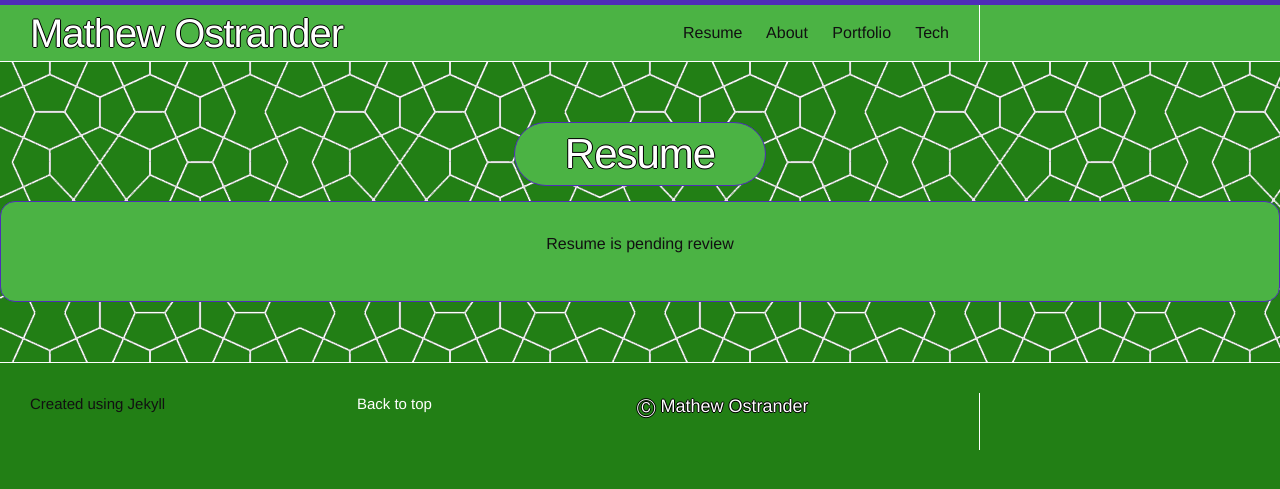
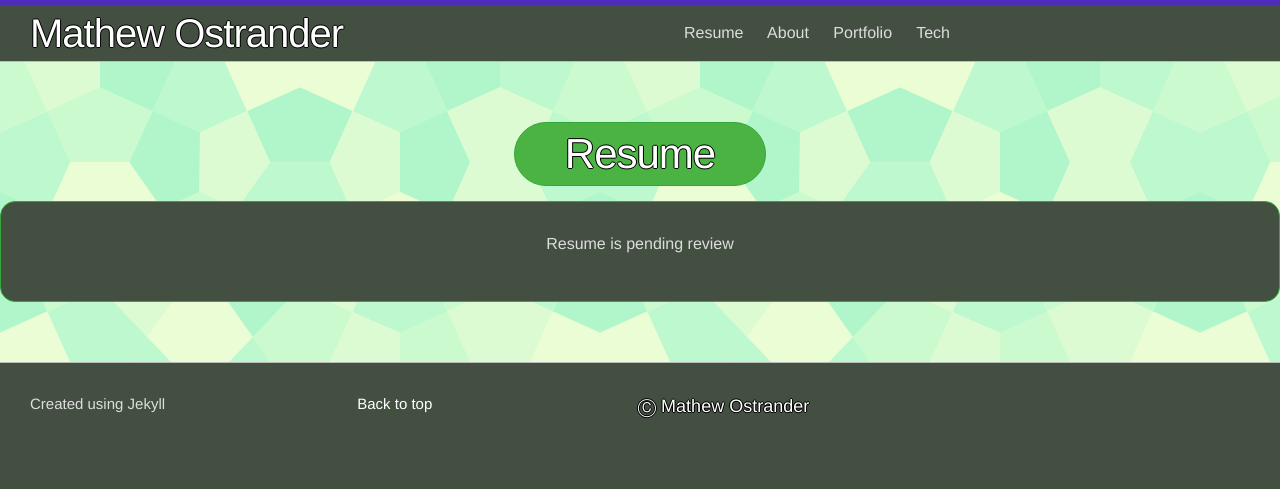
Before and after one commit to MAOstrander/MAOstrander.github.io, a Jekyll site: the page built from resume.html, in a window 1280 px wide. Shown: the top 489 px of the page. Built offline with Jekyll 4.4.1, drawn with Linux system fonts in a browser that asks for light colours.

Commit message:
changing styles

```diff
--- a/_sass/_about.scss
+++ b/_sass/_about.scss
@@ -5,12 +5,12 @@
     border-bottom: 1px solid white;
     border-left: 1px solid white;
     padding: 5px;
+    padding-top: 30px;
     max-width: 301px;
     position: fixed;
     float: right;
     right: 0;
-    top: 61px;
-    z-index: 1;
+    top: 0px;
     @include media-query($on-laptop) {
         float: none;
         position: static;
--- a/_sass/_base.scss
+++ b/_sass/_base.scss
@@ -165,7 +165,6 @@ pre {
     padding-right: $spacing-unit;
     padding-left: $spacing-unit;
     box-sizing: border-box;
-    border-right: 1px solid white;
     @extend %clearfix;
 
     @include media-query($on-laptop) {
--- a/_sass/_layout.scss
+++ b/_sass/_layout.scss
@@ -6,6 +6,7 @@
     border-bottom: 1px solid $grey-color-light;
     min-height: 56px;
     background-color: $light-background-color;
+    z-index: 1;
 
     // Positioning context for the mobile navigation icon
     position: relative;
@@ -158,7 +159,7 @@
     }
 }
 .page-content {
-    background: url("../images/green.gif");
+    background: url("../images/congruent_pentagon.png");
 }
 
 .headings {
--- a/css/main.scss
+++ b/css/main.scss
@@ -18,13 +18,16 @@ $base-line-height: 1.5;
 
 $spacing-unit:     30px;
 
-$text-color:       #111;
-$light-background-color: #4bb344;
-$background-color: #227f15;
-$brand-color:      #4e2eb8;
+$text-color:       #ddd;
+$light-background-color: #435041;
+// $light-background-color: #4bb344;
+$background-color: #435041;
+// $background-color: #227f15;
+// $brand-color:      #4e2eb8;
+$brand-color:      #33A739;
 
-$grey-color:       #4e2eb8;
-$grey-color-light: #FFF;
+$grey-color:       #33A739;
+$grey-color-light: #bbb;
 $grey-color-dark:  #4e2eb8;
 // $grey-color-light: lighten($grey-color, 40%);
 // $grey-color-dark:  darken($grey-color, 25%);
```
Also changed, not shown: images/congruent_outline.png (added), images/congruent_pentagon.png (added).
